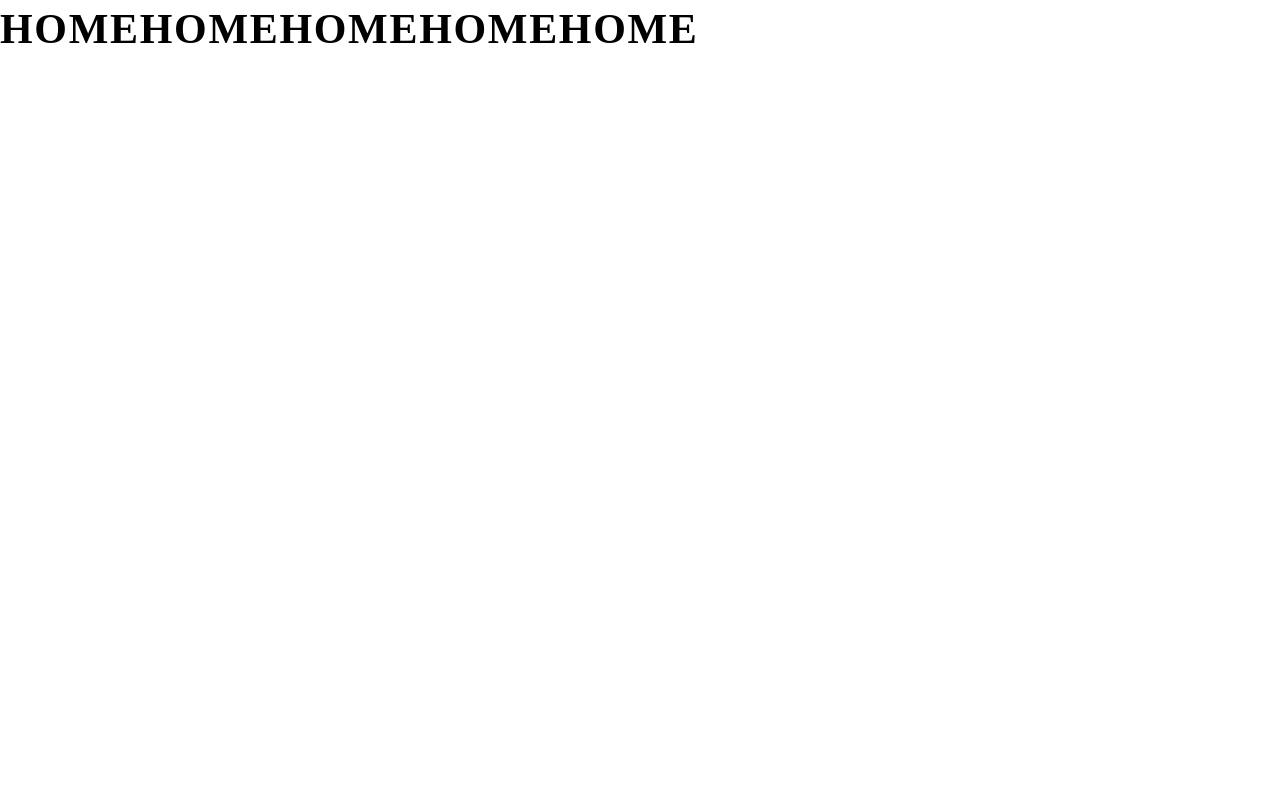
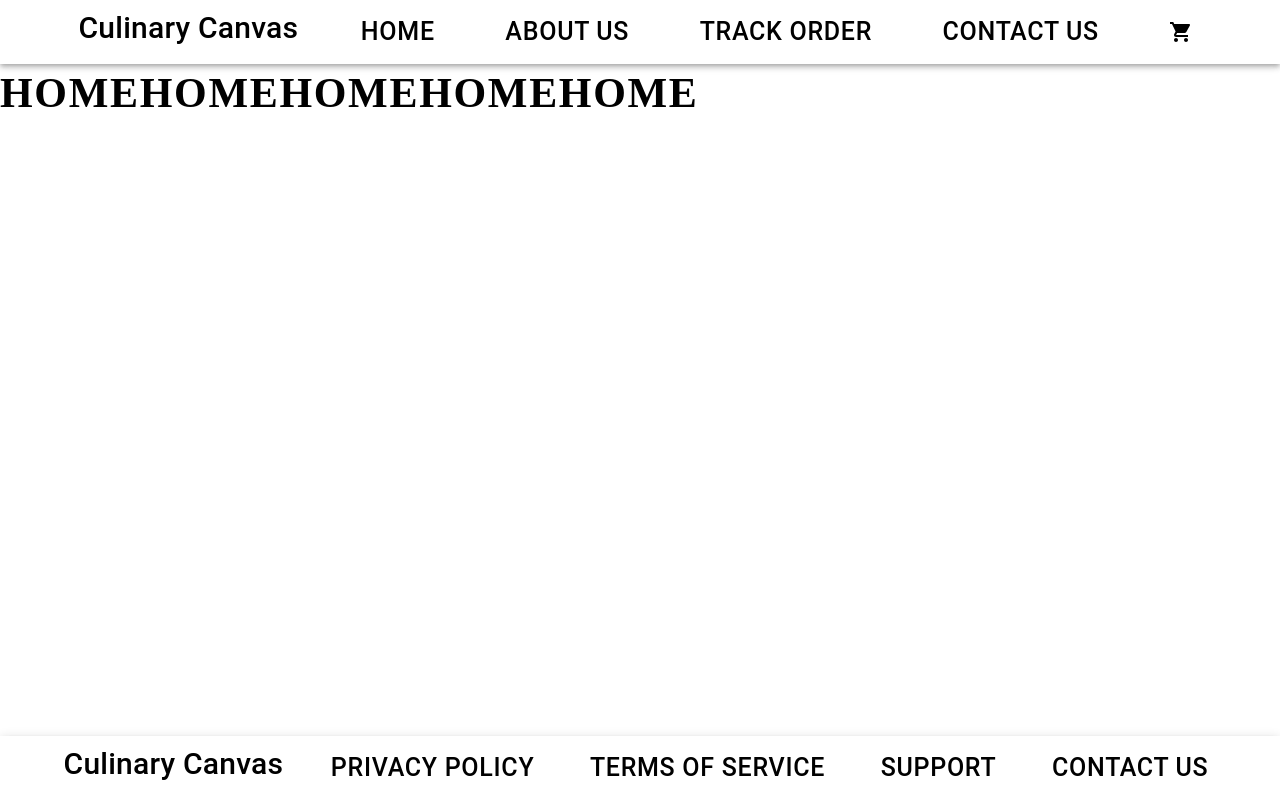
Before and after one commit to ahnafmuqsethaque/culinary-canvas, a React (Create React App) app in the folder front-end/: page / in a window 1280 px wide. Built offline with nearby package versions, Linux system fonts and the light colour scheme.

Commit message:
Added footer, added header and footer to all pages

```diff
--- a/front-end/src/components/pages/AboutUs/AboutUs.tsx
+++ b/front-end/src/components/pages/AboutUs/AboutUs.tsx
@@ -2,6 +2,7 @@ import Typography from "@mui/material/Typography";
 import { FC } from "react";
 import Stack from "@mui/material/Stack";
 import { Header } from "../Header"
+import { Footer } from '../Footer'
 
 
 export const AboutUs: FC = () => {
@@ -132,6 +133,8 @@ export const AboutUs: FC = () => {
           Culinary Canvas presents a promising solution to the challenges in the culinary landscape, offering a unique blend of convenience, diversity, and personalized experiences. The strategic alignment of features, rigorous testing processes, and mitigation of identified risks position Culinary Canvas for success in a competitive market. Ongoing focus on intellectual property protection ensures the sustainability and innovation of the platform.
 
         </Typography>
+
+        <Footer />
     </Stack>
   );
 };
--- /dev/null
+++ b/front-end/src/components/pages/Footer/Footer.tsx
@@ -0,0 +1,27 @@
+import Typography from "@mui/material/Typography";
+import { FC } from "react";
+import AppBar from "@mui/material/AppBar";
+import Toolbar from "@mui/material/Toolbar";
+import Box from "@mui/material/Box";
+import Button from "@mui/material/Button";
+
+export const Footer: FC = () => {
+  return (
+    <AppBar position="fixed" sx={{ top: 'auto', bottom: 0, backgroundColor: '#FFFFFF' }}>
+      <Toolbar sx={{ display: 'flex', justifyContent: 'space-between', alignItems: 'center' }}>
+        <Box sx={{ flexGrow: 1, display: 'flex', justifyContent: 'space-evenly' }}>
+          <Typography
+            variant="h6"
+            sx={{ color: "#000000" , fontSize: "30px"}}
+          >
+            Culinary Canvas
+          </Typography>
+          <Button sx={{ color: "#000000", fontSize: "25px" }}>Privacy Policy</Button>
+          <Button sx={{ color: "#000000", fontSize: "25px" }}>Terms of Service</Button>
+          <Button sx={{ color: "#000000", fontSize: "25px" }}>Support</Button>
+          <Button sx={{ color: "#000000", fontSize: "25px" }}>Contact Us</Button>
+        </Box>
+      </Toolbar>
+    </AppBar>
+  );
+};
--- /dev/null
+++ b/front-end/src/components/pages/Footer/index.ts
@@ -0,0 +1 @@
+export * from './Footer'
--- a/front-end/src/components/pages/Home/Home.tsx
+++ b/front-end/src/components/pages/Home/Home.tsx
@@ -1,11 +1,13 @@
 import Typography from "@mui/material/Typography";
 import { FC } from "react";
 import Stack from "@mui/material/Stack";
-
+import { Header } from "../Header"
+import { Footer } from '../Footer'
 
 export const Home: FC = () => {
   return (
     <Stack>
+      <Header />
       <Typography
         sx={{
           fontFamily: "Montserrat",
@@ -18,6 +20,7 @@ export const Home: FC = () => {
       >
         HOMEHOMEHOMEHOMEHOME
       </Typography>
+      <Footer />
     </Stack>
   );
 };
```
